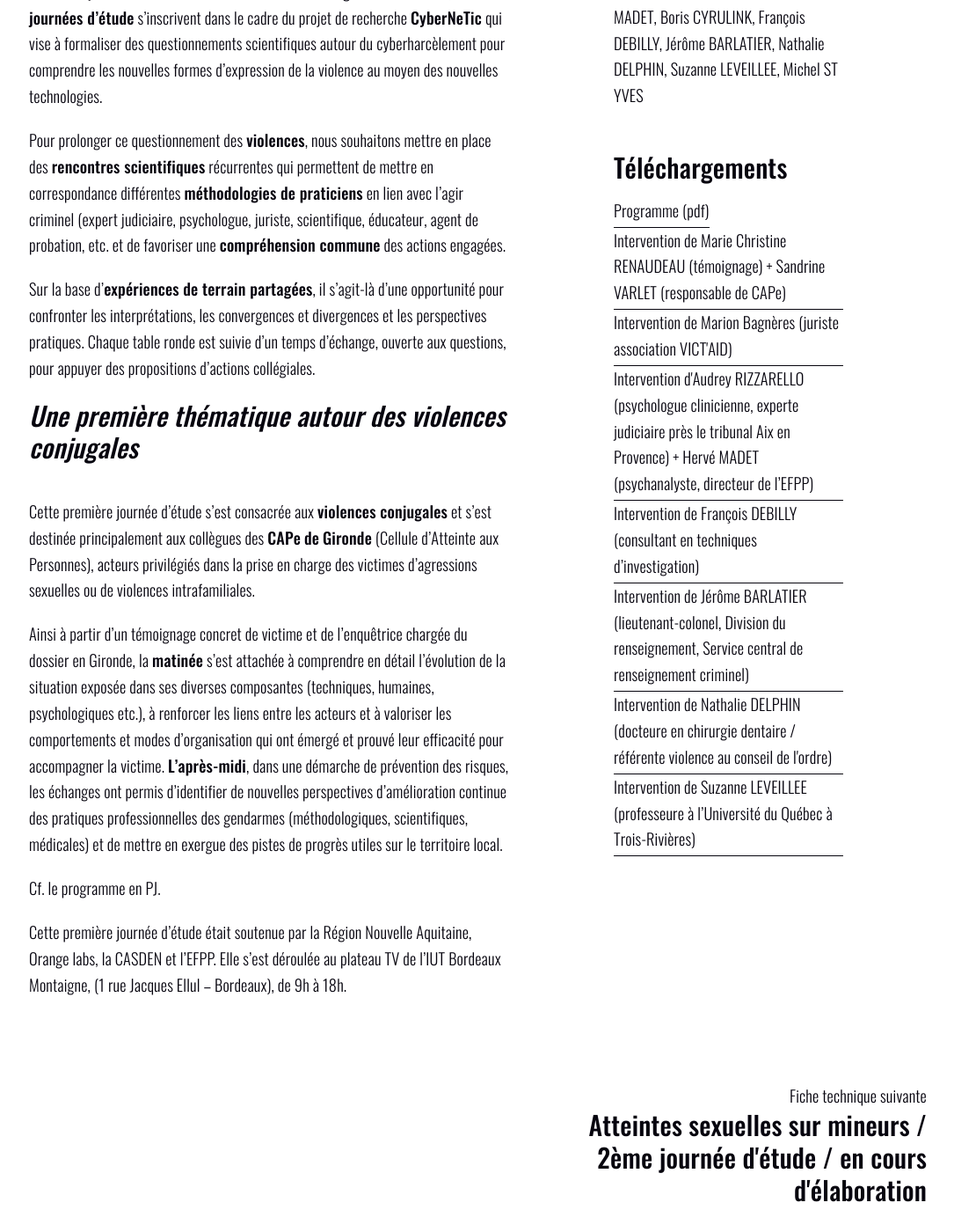
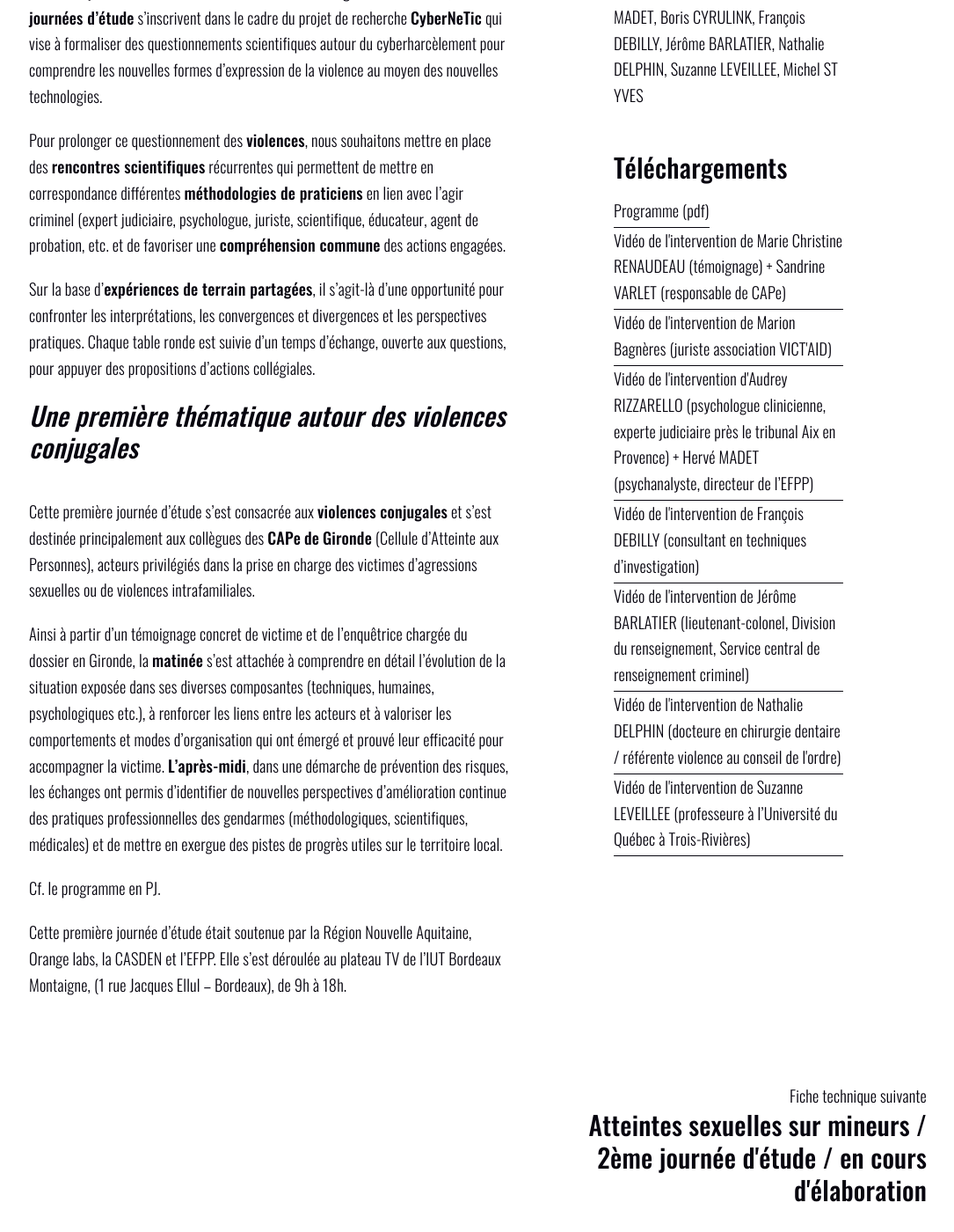
Before and after one commit to noesya/cyberneticproject, a Jekyll site: the page built from _study_days/violences-conjugales-1ere-journee-d-etude.html, in a window 1280 px wide and 1400 px high, scrolled down 1022 px. Shown: the whole window at 88% size, without its empty margins (144-1229 px from the left). Built offline with Jekyll 4.4.1, drawn with Linux system fonts in a browser that asks for light colours.

Commit message:
Update Journées d‘études “violences-conjugales-1ere-journee-d-etude”

```diff
--- a/_study_days/violences-conjugales-1ere-journee-d-etude.html
+++ b/_study_days/violences-conjugales-1ere-journee-d-etude.html
@@ -22,21 +22,22 @@ downloads:
   - name: Programme (pdf)
     file: /assets/images/uploads/programme-journe-e-d-e-tudes-1.pdf
   - file: https://youtu.be/RH0JGfTp3D4
-    name: Intervention de Marie Christine RENAUDEAU (témoignage) + Sandrine VARLET
-      (responsable de CAPe)
-  - name: Intervention de Marion Bagnères (juriste association VICT'AID)
+    name: Vidéo de l'intervention de Marie Christine RENAUDEAU (témoignage) +
+      Sandrine VARLET (responsable de CAPe)
+  - name: Vidéo de l'intervention de Marion Bagnères (juriste association VICT'AID)
     file: https://youtu.be/dH7cropv9Ho
-  - name: " Intervention d'Audrey RIZZARELLO (psychologue clinicienne, experte
-      judiciaire près le tribunal Aix en Provence) + Hervé MADET
+  - name: " Vidéo de l'intervention d'Audrey RIZZARELLO (psychologue clinicienne,
+      experte judiciaire près le tribunal Aix en Provence) + Hervé MADET
       (psychanalyste, directeur de l’EFPP) "
     file: https://youtu.be/Dnj_1-8HprE
-  - name: Intervention de François DEBILLY (consultant en techniques d’investigation)
-  - name: Intervention de Jérôme BARLATIER (lieutenant-colonel, Division du
-      renseignement, Service central de renseignement criminel)
-  - name: Intervention de Nathalie DELPHIN (docteure en chirurgie dentaire /
-      référente violence au conseil de l'ordre)
-  - name: Intervention de Suzanne LEVEILLEE (professeure à l’Université du Québec à
-      Trois-Rivières)
+  - name: Vidéo de l'intervention de François DEBILLY (consultant en techniques
+      d’investigation)
+  - name: Vidéo de l'intervention de Jérôme BARLATIER (lieutenant-colonel, Division
+      du renseignement, Service central de renseignement criminel)
+  - name: Vidéo de l'intervention de Nathalie DELPHIN (docteure en chirurgie
+      dentaire / référente violence au conseil de l'ordre)
+  - name: Vidéo de l'intervention de Suzanne LEVEILLEE (professeure à l’Université
+      du Québec à Trois-Rivières)
 event_date: 2021-06-15T08:20:30.057Z
 warning: true
 ---
```
